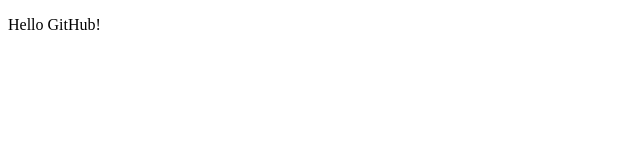
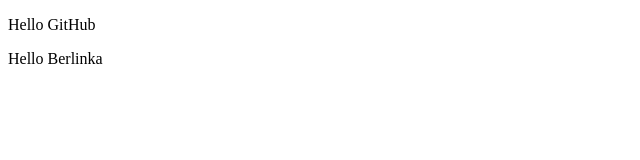
Before and after one commit to phillchill/hello-git, a plain HTML site: page index.html in a window 1280 px wide. Shown: the full height of the page, 0-640 px from the left. Drawn offline with Linux system fonts and the light colour scheme.

Commit message:
add second paragraph

```diff
--- a/index.html
+++ b/index.html
@@ -4,6 +4,8 @@
 	<title>Git workshop</title>
 </head>
 <body>
-<p>Hello GitHub!</p>
+<p>Hello GitHub</p>
+<p>Hello Berlinka</p>
+
 </body>
 </html>
```
